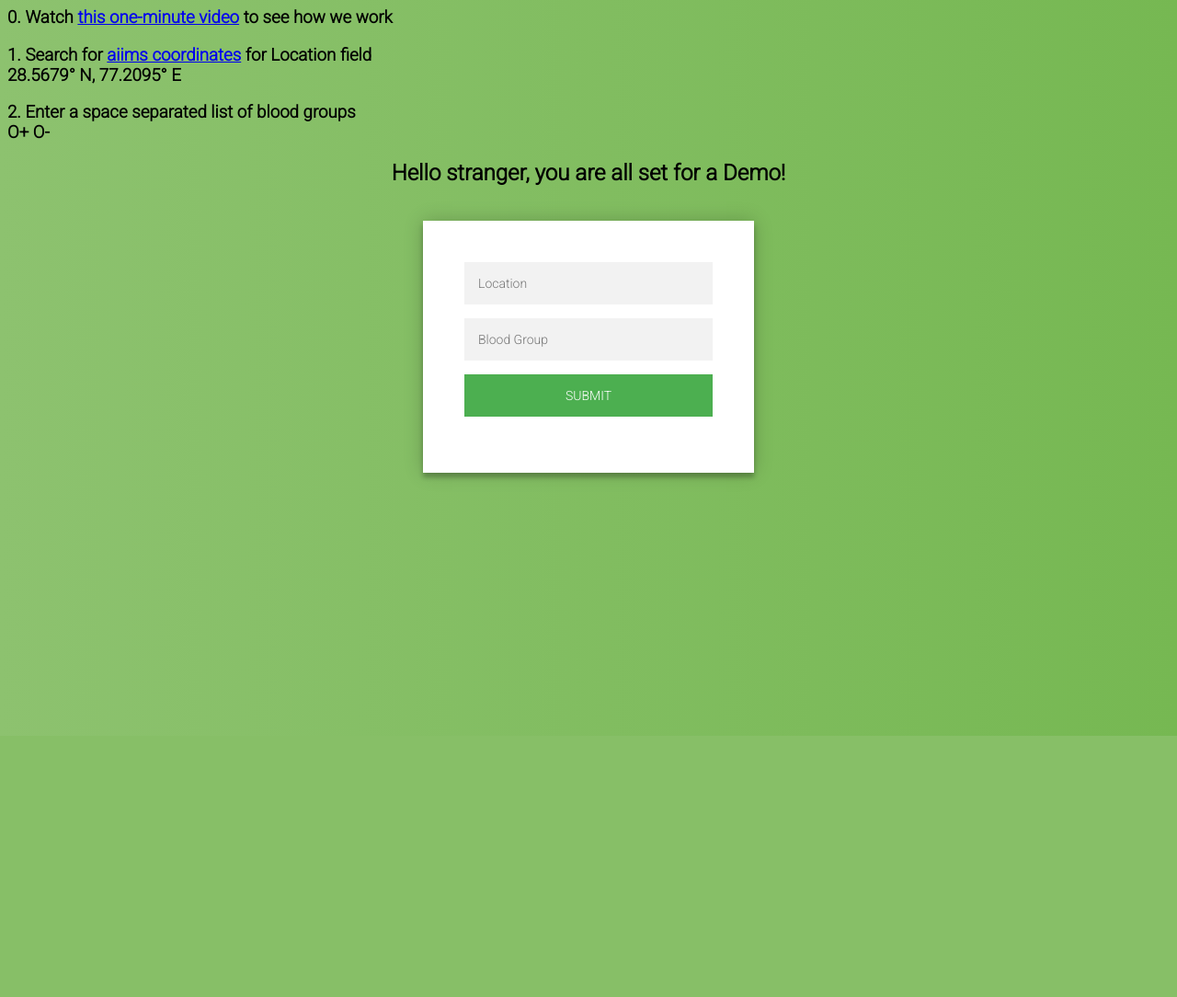
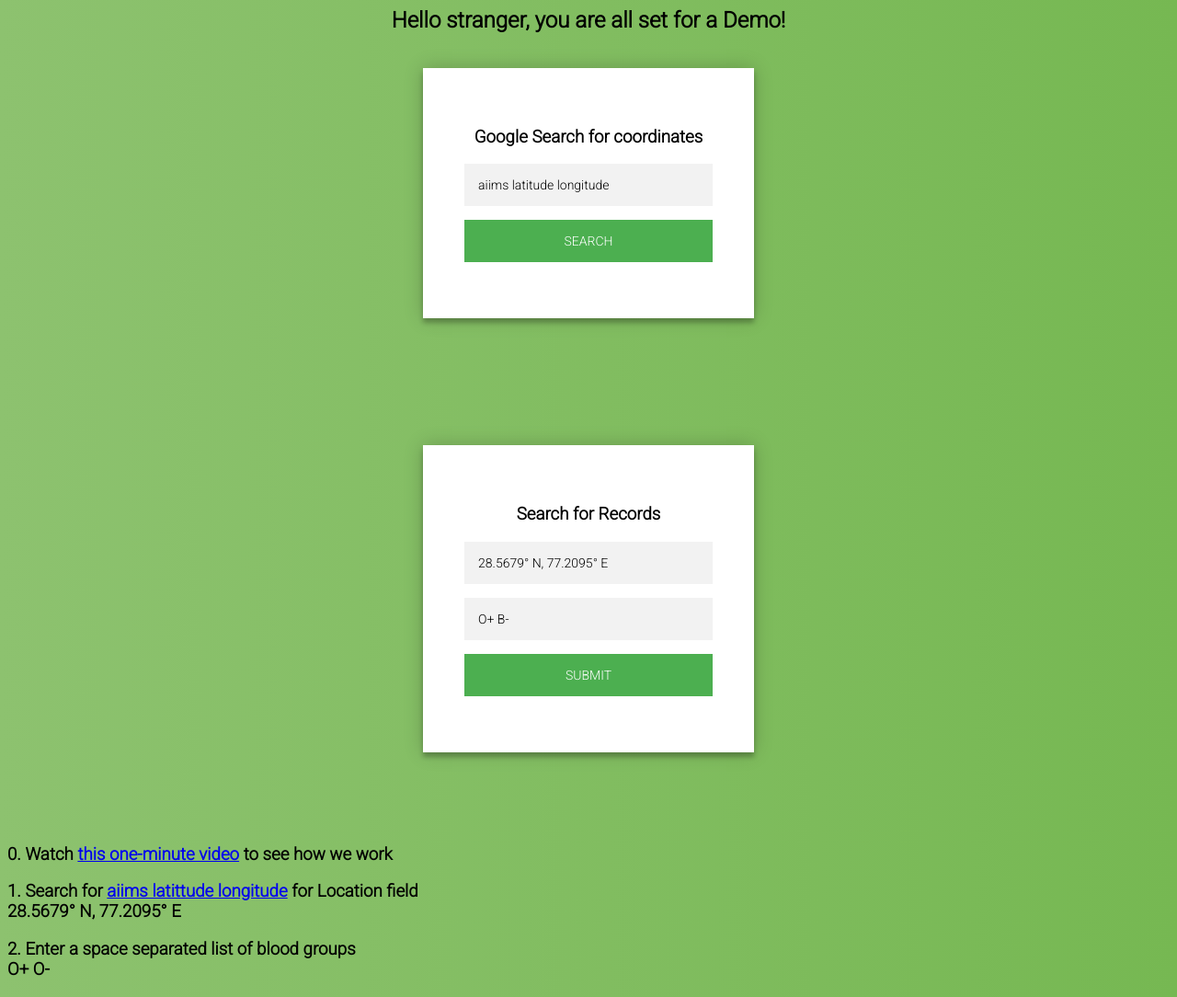
Before and after one commit to bhamshu/NSS, a Flask app: page /demo in a window 1280 px wide. Shown: the whole page at 92% size. Before the commit the page ends 800 px from the top, so only its background shows below. Run offline with Flask 2, Linux system fonts and the light colour scheme.

Commit message:
minor changes on demo page.

```diff
--- a/templates/demo.html
+++ b/templates/demo.html
@@ -1,21 +1,28 @@
 <!--link rel="stylesheet" type="text/css" href="{{ url_for('static', filename='style.css') }}"-->
 
 <title>Demo</title>
-<h3 align = "left">0. Watch <a target="_blank" href = "https://drive.google.com/file/d/17nIat-GgiB-2KqJq7hb5Du7DmvQGdH3P/view">this one-minute video</a> to see how we work</h3>
-
-<h3 align = "left">1. Search for <a target="_blank" href = "https://www.google.com/search?q=aiims+coordinates">aiims coordinates</a> for Location field<br>28.5679° N, 77.2095° E</h3>
-
-<h3 align = "left">2. Enter a space separated list of blood groups<br>O+ O-</h3>
-
 <h2>Hello stranger, you are all set for a Demo!</h2>
 
 <link rel="stylesheet" type="text/css" href="../static/style.css">
 <body>
 <div class="loggedin">
   <div class="form">
+    <h3>Google Search for coordinates</h3>
+    <form class="login-form" method="POST" target = "_blank" action = "/googlesearch">
+      <input name="locname"  placeholder="Location Name" value = "aiims latitude longitude"/>
+      <button>Search</button>
+      <!--input type="submit"-->
+      <!--p class="message">Not registered? Contact administrator<a href="#">Create an account</a></p-->
+    </form>
+  </div>
+</div>
+
+<div class="loggedin">
+  <div class="form">
+    <h3>Search for Records</h3>
     <form class="login-form" method="POST" action="/dummyrecord">
-      <input name="loc"  placeholder="Location"/>
-      <input name="blood"  placeholder="Blood Group"/>
+      <input name="loc"  placeholder="Location Coordinates" value = "28.5679° N, 77.2095° E"/>
+      <input name="blood"  placeholder="Blood Group" value = "O+ B-"/>
       <button>Submit</button>
       <!--input type="submit"-->
       <!--p class="message">Not registered? Contact administrator<a href="#">Create an account</a></p-->
@@ -24,6 +31,10 @@
 </div>
 </body>
 <script type="text/javascript">
-window.onload = function () {alert("Search google for \"Aiims coordinates\" and copy paste the results in the Location field.")}
+window.onload = function () {alert("Search google for \"Aiims latitude longitude\" and copy paste the results in the Location field.")}
+</script>
+<h3 align = "left">0. Watch <a target="_blank" href = "https://drive.google.com/file/d/17nIat-GgiB-2KqJq7hb5Du7DmvQGdH3P/view">this one-minute video</a> to see how we work</h3>
 
-</script>
+<h3 align = "left">1. Search for <a target="_blank" href = "https://www.google.com/search?q=aiims+latitude+longitude">aiims latittude longitude</a> for Location field<br>28.5679° N, 77.2095° E</h3>
+
+<h3 align = "left">2. Enter a space separated list of blood groups<br>O+ O-</h3>
```
